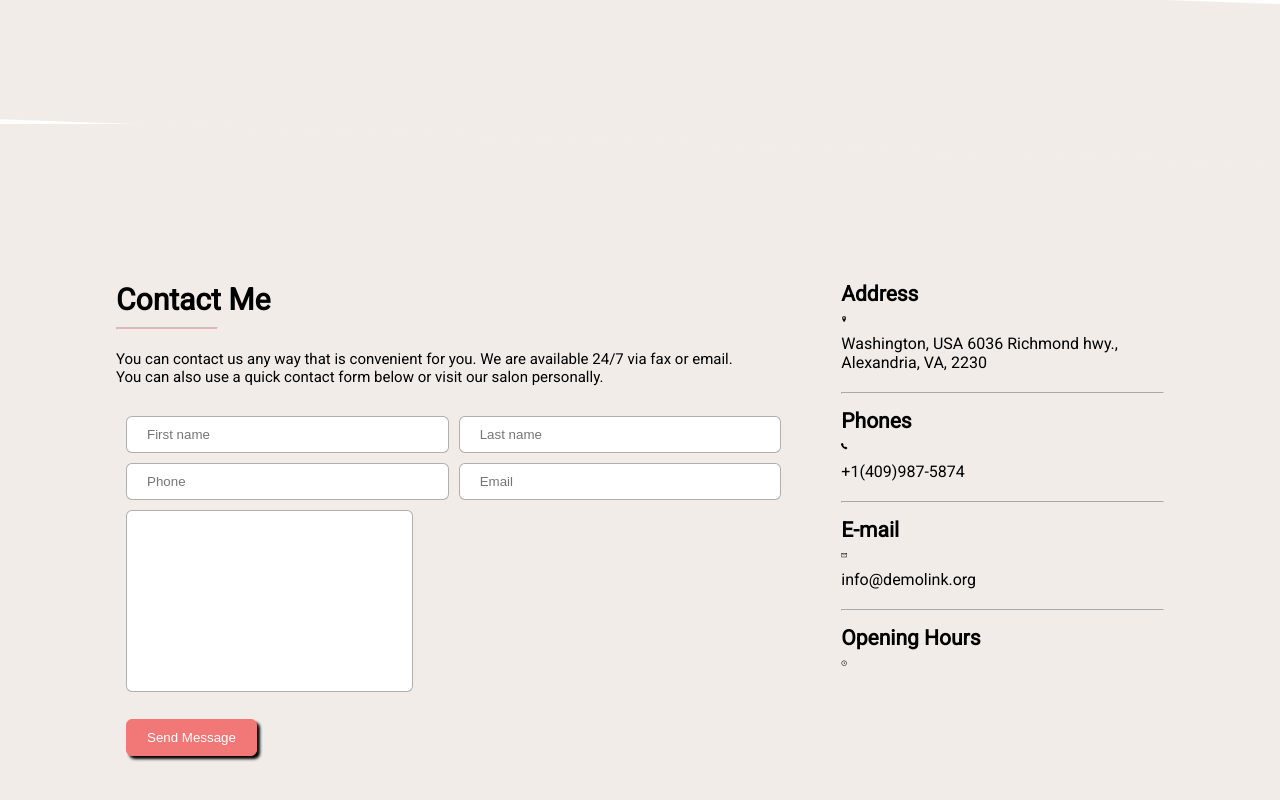
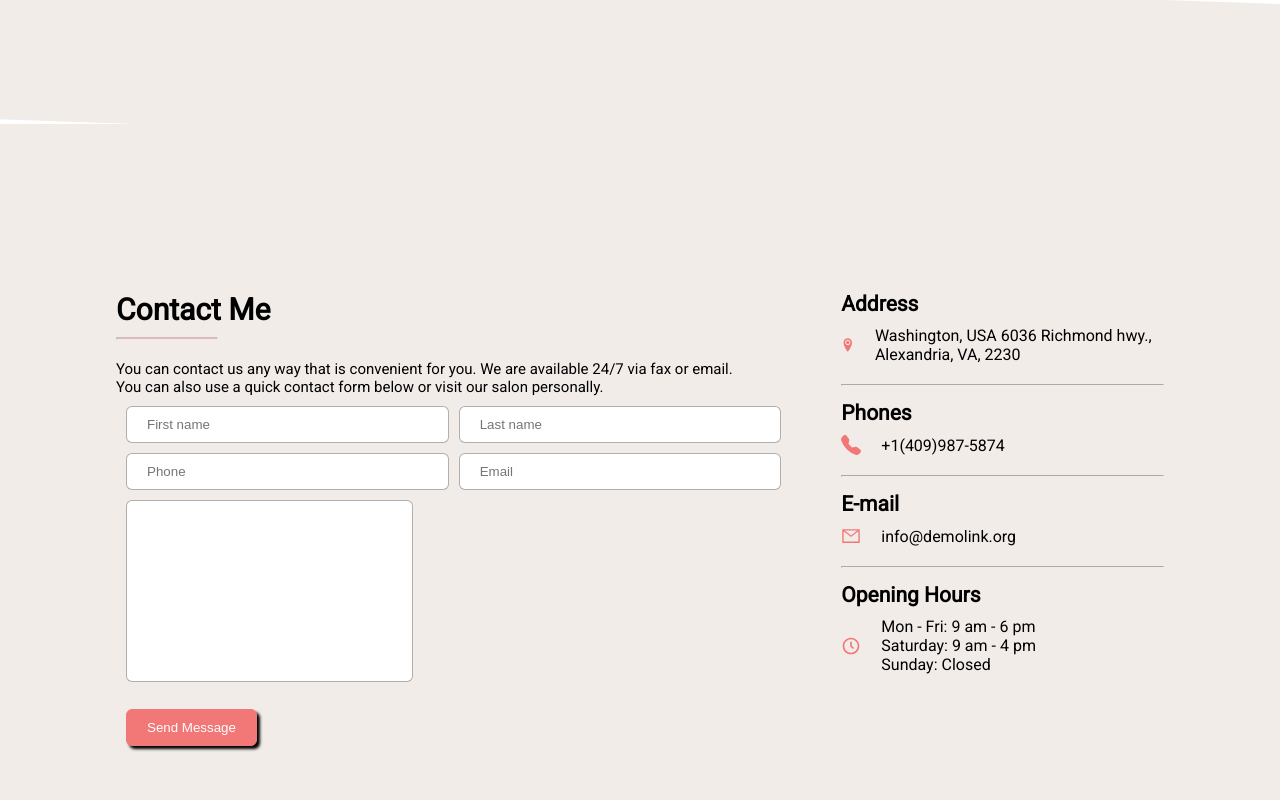
Before and after one commit to lamc305/Janef-Nails, a React (Vite) app: page / in a window 1280 px wide. Shown: the part 1471-2271 px from the top of the page. Built offline with nearby package versions, Linux system fonts and the light colour scheme; a web font is replaced by a local one.

Commit message:
add informacion about the hours

```diff
--- a/src/components/ContactMe/contactMeStyles.css
+++ b/src/components/ContactMe/contactMeStyles.css
@@ -15,6 +15,7 @@
 }
 
 .contactMe__information {
+  margin-bottom: 20px;
   padding: 20px;
 }
 
@@ -25,8 +26,15 @@
 
 .contactMe__information div p {
   font-size: 1.6rem;
-  margin-top: 10px;
-  margin-bottom: 20px;
+
+}
+
+.icon {
+  font-size: 2rem;
+  color: #F27777;
+  display: flex;
+  align-items: center;
+  margin-right: 20px;
 }
 
 .contactMe__information hr {
@@ -34,6 +42,14 @@
   margin-bottom: 15px;
   color: #000;
   opacity: .8;
+}
+
+.container__icon {
+  display: flex;
+  align-items: center;
+  margin-top: 10px;
+  margin-bottom: 20px;
+  font-size: 2rem;
 }
 
 .contactMe__form {
@@ -48,7 +64,6 @@
 .contactMe__form p {
   font-size: 1.5rem;
   width: 50vw;
-  margin-bottom: 20px;
 }
 
 .contactMe__form hr {
--- a/src/components/ContactMe/index.jsx
+++ b/src/components/ContactMe/index.jsx
@@ -1,8 +1,8 @@
-import './contactMeStyles.css'
-import { ImLocation2 } from 'react-icons/im'
-import { BsFillTelephoneFill } from 'react-icons/bs'
 import { AiOutlineMail } from 'react-icons/ai'
 import { BiTimeFive } from 'react-icons/bi'
+import { BsFillTelephoneFill } from 'react-icons/bs'
+import { ImLocation2 } from 'react-icons/im'
+import './contactMeStyles.css'
 
 function ContactMe() {
 
@@ -36,7 +36,7 @@ function ContactMe() {
         <article className='contactMe__information'>
           <div>
             <h3>Address</h3>
-            <div>
+            <div className='container__icon'>
               <ImLocation2 className='icon' />
               <p>Washington, USA 6036 Richmond hwy., Alexandria, VA, 2230</p>
             </div>
@@ -44,25 +44,29 @@ function ContactMe() {
           <hr />
           <div>
             <h3>Phones</h3>
-            <div>
-              <BsFillTelephoneFill />
+            <div className='container__icon'>
+              <BsFillTelephoneFill className='icon' />
               <p>+1(409)987-5874</p>
             </div>
           </div>
           <hr />
           <div>
             <h3>E-mail</h3>
-            <div>
-              <AiOutlineMail />
+            <div className='container__icon'>
+              <AiOutlineMail className='icon' />
               <p>info@demolink.org</p>
             </div>
           </div>
           <hr />
           <div>
             <h3>Opening Hours</h3>
-            <div>
-              <BiTimeFive />
-              <p></p>
+            <div className='container__icon'>
+              <BiTimeFive className='icon' />
+              <div>
+                <p>Mon - Fri: 9 am - 6 pm </p>
+                <p>Saturday: 9 am - 4 pm</p>
+                <p>Sunday: Closed</p>
+              </div>
             </div>
           </div>
 
```
